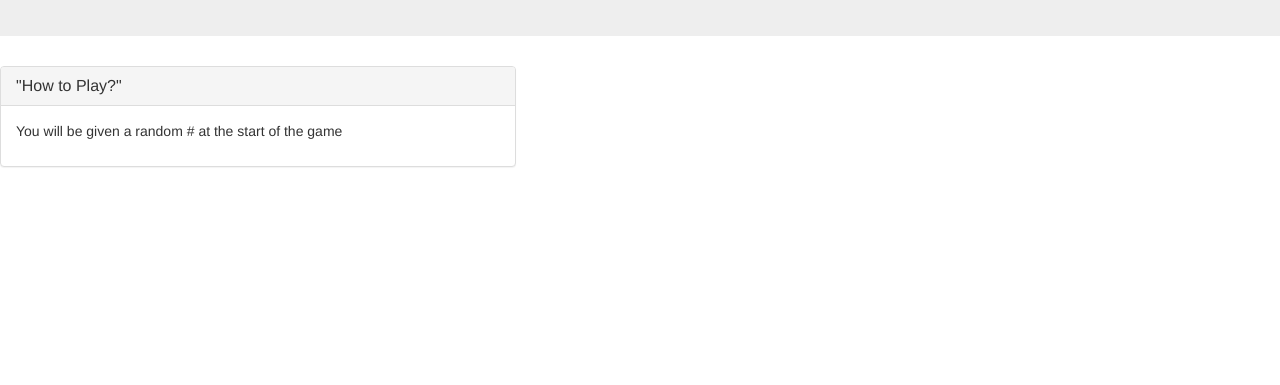
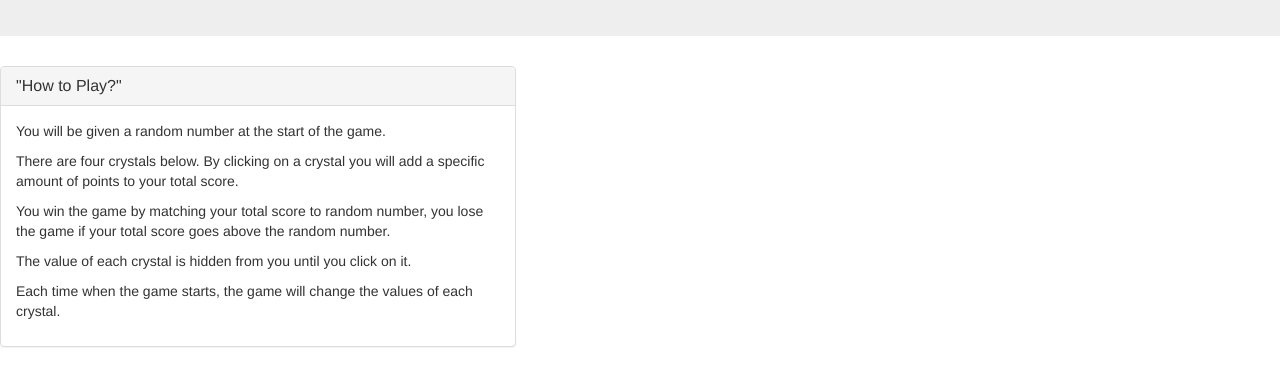
Before and after one commit to bgranade/unit-4-game, a plain HTML site: page index.html in a window 1280 px wide. Shown: the part 159-544 px from the top of the page. Drawn offline with nearby package versions, Linux system fonts and the light colour scheme.

Commit message:
add directions to the game

```diff
--- a/index.html
+++ b/index.html
@@ -29,6 +29,21 @@
                     <h3 class="panel-title">"How to Play?"</h3>
                     </div>
                     <div class="panel-body">
-                        <p>You will be given a random # at the start of the game</p>
-
+                            <p>
+                                You will be given a random number at the start of the game.
+                            </p>
+                            <p>
+                                There are four crystals below.  By clicking on a crystal you will add a specific amount of points to your total score.
+                            </p>
+                            <p>
+                                You win the game by matching your total score to random number, you lose the game if your total score goes above the random number.
+                            </p>
+                            <p>
+                                The value of each crystal is hidden from you until you click on it.
+                            </p>
+                            <p>
+                                Each time when the game starts, the game will change the values of each crystal.
+                            </p>
+                        </div>
                     </div>
+                </div>
```
